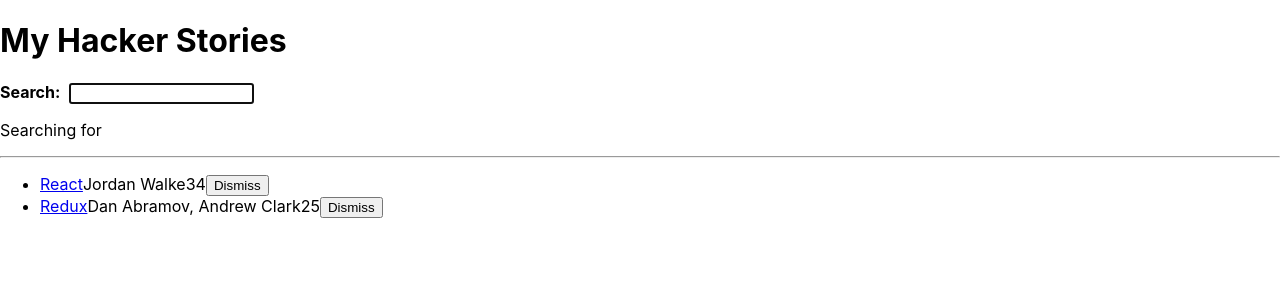
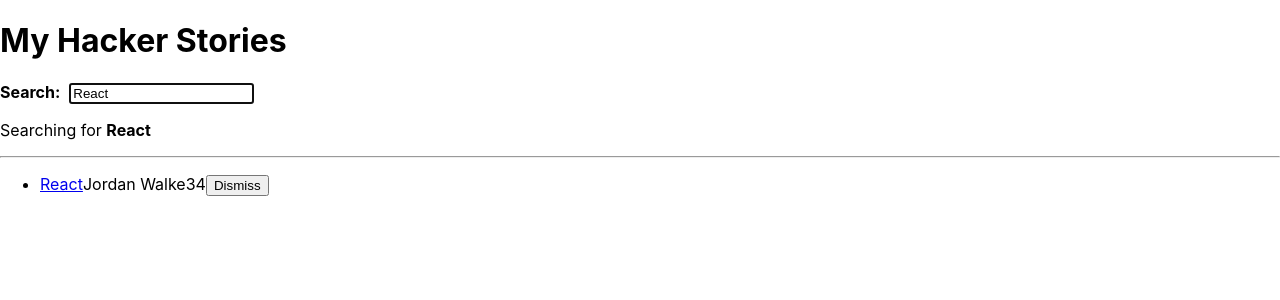
Before and after one commit to alenamedved/Road-to-React, a React (Create React App) app: page / in a window 1280 px wide. Shown: the top 300 px of the page. Built offline with nearby package versions, Linux system fonts and the light colour scheme.

Commit message:
Impossible states

```diff
--- a/src/App.js
+++ /dev/null
@@ -1,199 +0,0 @@
-import * as React from "react";
-import "./App.css";
-
-const useSemiPersistentState = (key, initialState) => {
-  const [value, setValue] = React.useState(
-    localStorage.getItem(key) || initialState
-  );
-
-  React.useEffect(() => {
-    localStorage.setItem(key, value);
-  }, [value]);
-
-  return [value, setValue];
-};
-
-const initialStories = [
-  {
-    title: "React",
-    url: "https://reactjs.org/",
-    author: "Jordan Walke",
-    num_comments: 3,
-    points: 4,
-    objectID: 0,
-  },
-  {
-    title: "Redux",
-    url: "https://redux.js.org/",
-    author: "Dan Abramov, Andrew Clark",
-    num_comments: 2,
-    points: 5,
-    objectID: 1,
-  },
-];
-
-const getAsyncStories = () =>
-  new Promise((resolve) =>
-    setTimeout(() => resolve({ data: { stories: initialStories } }), 2000)
-  );
-
-const storiesReducer = (state, action) => {
-  switch (action.type) {
-    case "SET_STORIES":
-      return action.payload;
-    case "REMOVE_STORY":
-      return state.filter(
-        (story) => action.payload.objectID !== story.objectID
-      );
-    default:
-      throw new Error();
-  }
-};
-
-const App = () => {
-  const [searchTerm, setSearchTerm] = useSemiPersistentState("search", "");
-  const [stories, dispatchStories] = React.useReducer(storiesReducer, []);
-  const [isLoading, setIsLoading] = React.useState(false);
-  const [isError, setIsError] = React.useState(false);
-
-  React.useEffect(() => {
-    setIsLoading(true);
-
-    getAsyncStories()
-      .then((result) => {
-        dispatchStories({
-          type: "SET_STORIES",
-          payload: result.data.stories,
-        });
-        setIsLoading(false);
-      })
-      .catch(() => setIsError(true));
-  }, []);
-
-  console.log("App renders");
-  //A
-  const handleSearch = (event) => {
-    //C
-    setSearchTerm(event.target.value);
-  };
-
-  const handleRemoveStory = (item) => {
-    console.log(item);
-    dispatchStories({
-      type: "REMOVE_STORY",
-      payload: item,
-    });
-  };
-
-  const searchedStories = stories.filter((story) =>
-    story.title.toLowerCase().includes(searchTerm.toLowerCase())
-  );
-
-  return (
-    <>
-      <h1>My Hacker Stories</h1>
-
-      {/* // B */}
-      <InputWithLabel
-        id="search"
-        value={searchTerm}
-        isFocused
-        onInputChange={handleSearch}
-      >
-        <strong>Search:</strong>
-      </InputWithLabel>
-      <p>
-        Searching for <strong>{searchTerm}</strong>
-      </p>
-
-      <hr />
-      {isError && <p>Something went wrong...</p>}
-
-      {isLoading ? (
-        <p>Loading...</p>
-      ) : (
-        <List list={searchedStories} onRemoveItem={handleRemoveStory} />
-      )}
-    </>
-  );
-};
-
-const InputWithLabel = ({
-  id,
-  value,
-  type = "text",
-  onInputChange,
-  isFocused,
-  children,
-}) => {
-  //A
-  const inputRef = React.useRef();
-  console.log(inputRef);
-  console.log(inputRef.current);
-  console.log(isFocused);
-  //C
-  React.useEffect(() => {
-    if (isFocused && inputRef.current) {
-      //D
-      inputRef.current.focus();
-      console.log(isFocused);
-      console.log("test");
-    }
-    console.log(isFocused);
-    console.log("test2");
-  }, [isFocused]);
-  console.log("Search renders");
-
-  return (
-    <>
-      <label htmlFor={id}>{children} </label>
-      &nbsp;
-      {/* B */}
-      <input
-        ref={inputRef}
-        id={id}
-        type={type}
-        value={value}
-        onChange={onInputChange}
-      />
-    </>
-  );
-};
-
-const List = ({ list, onRemoveItem }) => {
-  console.log("List renders");
-  return (
-    <ul>
-      {list.map((item) => (
-        <Item key={item.objectID} item={item} onRemoveItem={onRemoveItem} />
-      ))}
-    </ul>
-  );
-};
-
-const Item = ({ item, onRemoveItem }) => {
-  /* {url, author, num_comments, points} = props.item */
-
-  return (
-    <li>
-      <span>
-        <a href={item.url}>{item.title}</a>
-      </span>
-      <span>{item.author}</span>
-      <span>{item.num_comments}</span>
-      <span>{item.points}</span>
-      <span>
-        <button
-          type="button"
-          onClick={() => {
-            onRemoveItem(item);
-          }}
-        >
-          Dismiss
-        </button>
-      </span>
-    </li>
-  );
-};
-
-export default App;
--- /dev/null
+++ b/src/Components/App.js
@@ -0,0 +1,164 @@
+import * as React from "react";
+import "../App.css";
+import InputWithLabel from "./InputWithLabel";
+import List from "./List";
+
+const initialStories = [
+  {
+    title: "React",
+    url: "https://reactjs.org/",
+    author: "Jordan Walke",
+    num_comments: 3,
+    points: 4,
+    objectID: 0,
+  },
+  {
+    title: "Redux",
+    url: "https://redux.js.org/",
+    author: "Dan Abramov, Andrew Clark",
+    num_comments: 2,
+    points: 5,
+    objectID: 1,
+  },
+];
+
+const getAsyncStories = () =>
+  new Promise((resolve) =>
+    setTimeout(() => resolve({ data: { stories: initialStories } }), 2000)
+  );
+
+const useSemiPersistentState = (key, initialState) => {
+  const [value, setValue] = React.useState(
+    localStorage.getItem(key) || initialState
+  );
+
+  React.useEffect(() => {
+    localStorage.setItem(key, value);
+  }, [value, key]);
+
+  return [value, setValue];
+};
+
+const actions = {
+  init: "STORIES_FETCH_INIT",
+  success: "STORIES_FETCH_SUCCESS",
+  failure: "STORIES_FETCH_FAILURE",
+  remove: "REMOVE_STORY",
+};
+
+const storiesReducer = (state, action) => {
+  console.log("this is action:", action);
+  console.log("this is state:", state);
+
+  switch (action.type) {
+    case actions.init:
+      return {
+        ...state,
+        isLoading: true,
+        isError: false,
+      };
+    case actions.success:
+      return {
+        ...state,
+        isLoading: false,
+        isError: false,
+        data: action.payload,
+      };
+    case actions.failure:
+      return {
+        ...state,
+        isLoading: false,
+        isError: true,
+      };
+    case actions.remove:
+      return {
+        ...state,
+        data: state.data.filter(
+          (story) => action.payload.story.objectID !== story.objectID
+        ),
+      };
+    default:
+      throw new Error();
+  }
+};
+
+const App = () => {
+  const [searchTerm, setSearchTerm] = useSemiPersistentState(
+    "search",
+    "React"
+    );
+  //reduces is a function which takes two arg: current state (stories) and an action (dispatchStories) and returns a new state
+  const [stories, dispatchStories] = React.useReducer(
+    storiesReducer,
+    { data: [], isLoading: false, isError: false }
+  );
+  console.log(stories);
+
+  React.useEffect(() => {
+    dispatchStories({ type: actions.init });
+
+    getAsyncStories()
+      .then((result) => {
+        dispatchStories({
+          type: actions.success,
+          payload: result.data.stories,
+        });
+      })
+      .catch(() =>
+        dispatchStories({ type: actions.failure })
+      );
+  }, []);
+
+  console.log("App renders");
+  //A
+  const handleSearch = (event) => {
+    //C
+    setSearchTerm(event.target.value);
+  };
+
+  const handleRemoveStory = (item) => {
+    dispatchStories({
+      type: actions.remove,
+      payload: {
+        story: item,
+      },
+    });
+  };
+
+  const searchedStories = stories.data.filter((story) =>
+    story.title.toLowerCase().includes(searchTerm.toLowerCase())
+  );
+
+  return (
+    <>
+      <h1>My Hacker Stories</h1>
+
+      {/* // B */}
+      <InputWithLabel
+        id="search"
+        value={searchTerm}
+        isFocused
+        onInputChange={handleSearch}
+      >
+        <strong>Search:</strong>
+      </InputWithLabel>
+      <p>
+        Searching for <strong>{searchTerm}</strong>
+      </p>
+
+      <hr />
+      {stories.isError && <p>Something went wrong...</p>}
+
+      {stories.isLoading ? (
+        <p>Loading...</p>
+      ) : (
+        <List
+          list={searchedStories}
+          onRemoveItem={handleRemoveStory}
+        />
+      )}
+    </>
+  );
+};
+
+export default App;
--- /dev/null
+++ b/src/Components/InputWithLabel.js
@@ -0,0 +1,40 @@
+import React from "react";
+
+const InputWithLabel = ({
+  id,
+  value,
+  type = "text",
+  onInputChange,
+  isFocused,
+  children,
+}) => {
+  //A
+  const inputRef = React.useRef();
+
+  //C
+  React.useEffect(() => {
+    if (isFocused && inputRef.current) {
+      //D
+      inputRef.current.focus();
+    }
+  }, [isFocused]);
+
+  console.log("Search renders");
+
+  return (
+    <>
+      <label htmlFor={id}>{children} </label>
+      &nbsp;
+      {/* B */}
+      <input
+        ref={inputRef}
+        id={id}
+        type={type}
+        value={value}
+        onChange={onInputChange}
+      />
+    </>
+  );
+};
+
+export default InputWithLabel;
--- /dev/null
+++ b/src/Components/Item.js
@@ -0,0 +1,28 @@
+import React from "react";
+
+const Item = ({ item, onRemoveItem }) => {
+  /* {url, author, num_comments, points} = props.item */
+
+  return (
+    <li>
+      <span>
+        <a href={item.url}>{item.title}</a>
+      </span>
+      <span>{item.author}</span>
+      <span>{item.num_comments}</span>
+      <span>{item.points}</span>
+      <span>
+        <button
+          type="button"
+          onClick={() => {
+            onRemoveItem(item);
+          }}
+        >
+          Dismiss
+        </button>
+      </span>
+    </li>
+  );
+};
+
+export default Item;
--- /dev/null
+++ b/src/Components/List.js
@@ -0,0 +1,19 @@
+import React from "react";
+import Item from "./Item";
+
+const List = ({ list, onRemoveItem }) => {
+  console.log("List renders");
+  return (
+    <ul>
+      {list.map((item) => (
+        <Item
+          key={item.objectID}
+          item={item}
+          onRemoveItem={onRemoveItem}
+        />
+      ))}
+    </ul>
+  );
+};
+
+export default List;
--- a/src/index.js
+++ b/src/index.js
@@ -1,7 +1,7 @@
 import React from 'react';
 import ReactDOM from 'react-dom';
 import './index.css';
-import App from './App';
+import App from './Components/App';
 import reportWebVitals from './reportWebVitals';
 
 ReactDOM.render(
```
